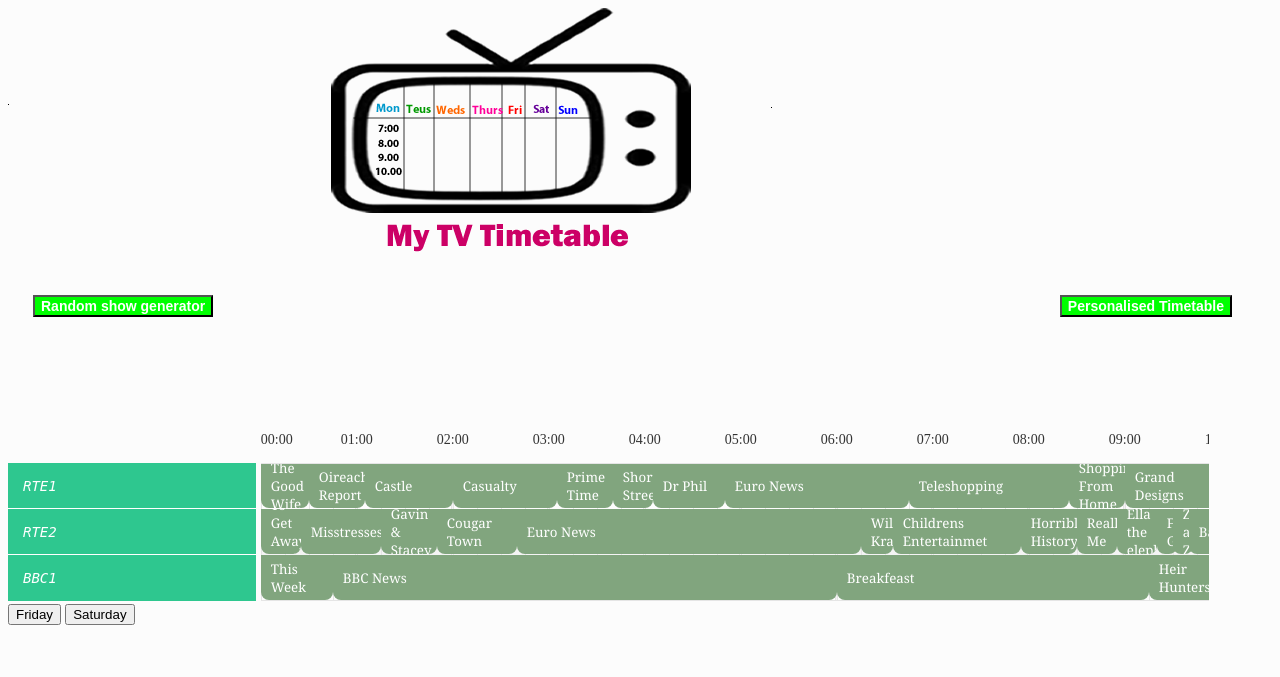
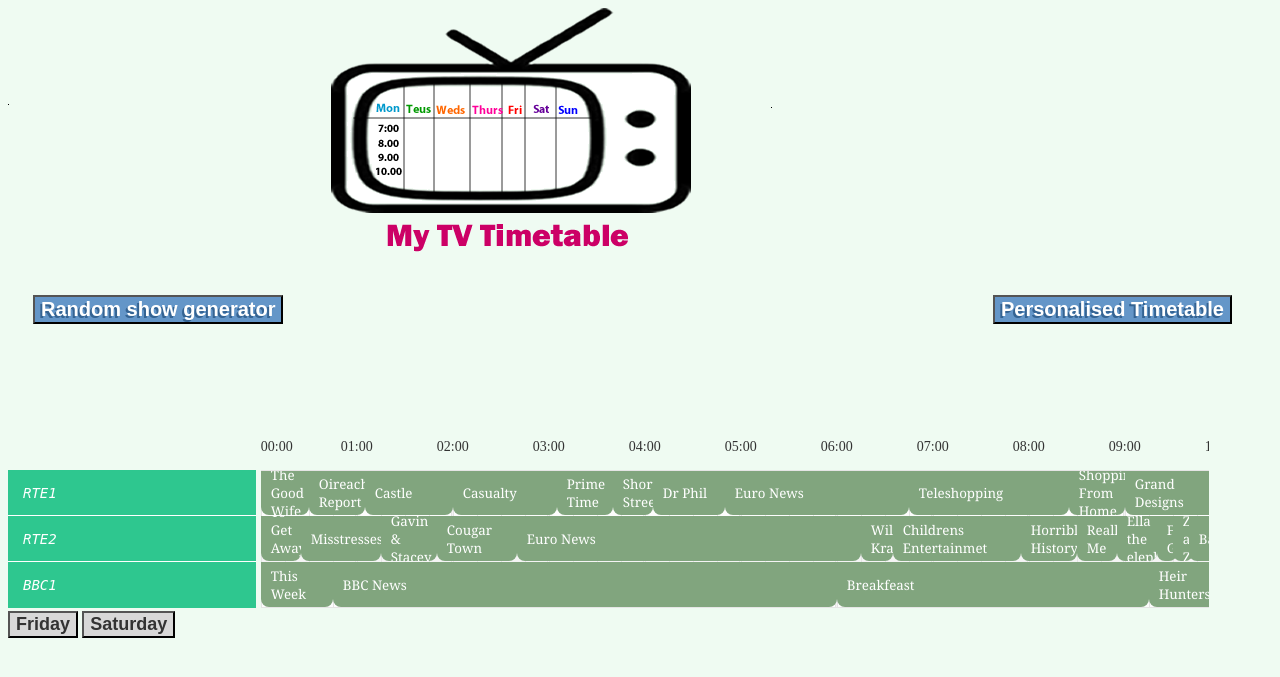
Before and after one commit to NomisMomis/ipt_project, a PHP site: page /demo.html in a window 1280 px wide. Shown: the top 677 px of the page. Run offline with PHP 8.4, Linux system fonts and the light colour scheme.

Commit message:
New Style

```diff
--- a/Timetable/Timetable/styles/demo.css
+++ b/Timetable/Timetable/styles/demo.css
@@ -1,6 +1,7 @@
 body
 {
 	background:#fcfcfc;
+	background-color: #EFFBF2;
 	font-family:'Helvetica Neue',Helvetica,Arial,sans-serif;
 	color:#333;
 	font-size:15px
@@ -34,10 +35,11 @@ a
 
 #randomiser
 {
-	background-color:#00FF00;
+	background-color:#6496c8;
 	color:#fff;
+	text-shadow: -2px 2px #346392;
 	font-weight: bold;
-	font-size:14px;
+	font-size:20px;
 	margin-left:25px;
 	margin-top:40px;
 	margin-bottom: 100px;
@@ -46,10 +48,11 @@ a
 
 #PersonalisedTT
 {
-	background-color:#00FF00;
+	background-color:#6496c8;
 	color:#fff;
+	text-shadow: -2px 2px #346392;
 	font-weight: bold;
-	font-size:14px;
+	font-size:20px;
 	margin-right:40px;
 	margin-top:40px;
 	margin-bottom: 100px;
@@ -60,3 +63,27 @@ h1
 {
 	text-align:center;
 }
+
+
+#Friday
+
+{
+	background-color:#D8D8D8;
+	color:#333;
+	font-weight: bold;
+	font-size:18px;
+
+
+
+
+}
+	#Saturday
+	{
+
+	background-color:#D8D8D8;
+	color:#333;
+	font-weight: bold;
+	font-size:18px;
+
+
+	}
```
Also changed, not shown: style.css (+34 -4 lines), Timetable/Timetable/TimetableLogo.png.
